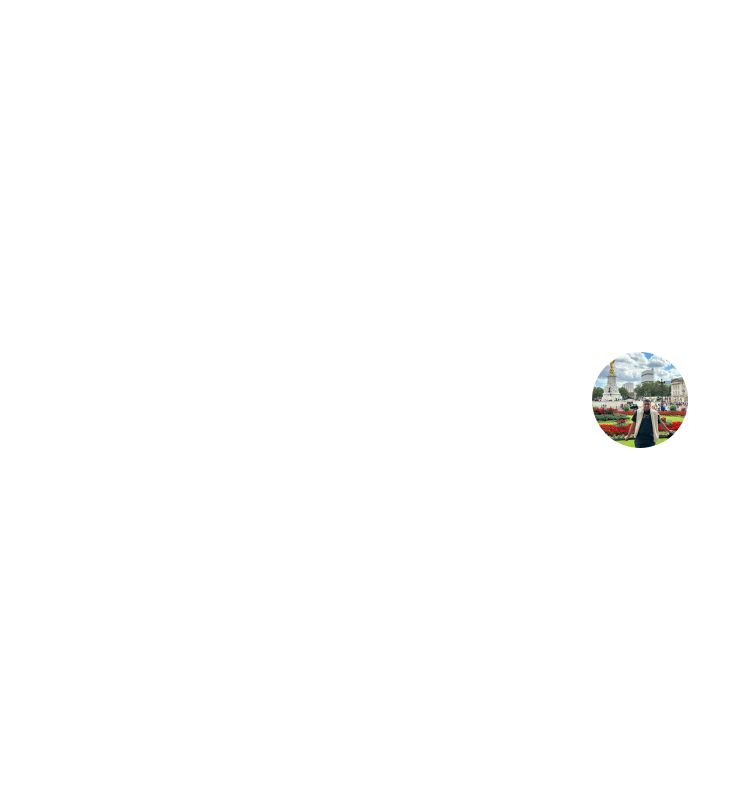
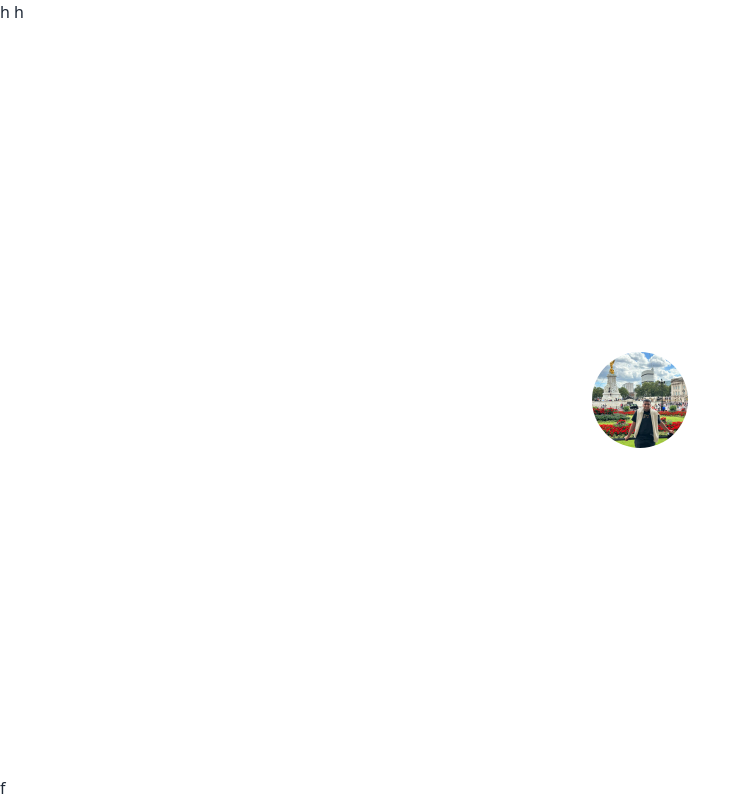
Before and after one commit to Kareemayad/Svelte_Portfolio, a SvelteKit app: page / in a window 1280 px wide. Shown: the whole page, without its empty margins (0-751 px from the left). Built offline with nearby package versions, Linux system fonts and the light colour scheme.

Commit message:
add footer and head signature Fixes #8

```diff
--- a/package.json
+++ b/package.json
@@ -3,7 +3,7 @@
 	"version": "0.0.1",
 	"private": true,
 	"scripts": {
-		"dev": "vite dev",
+		"dev": "vite dev --host",
 		"build": "vite build",
 		"preview": "vite preview",
 		"check": "svelte-kit sync && svelte-check --tsconfig ./tsconfig.json",
--- a/src/routes/+layout.svelte
+++ b/src/routes/+layout.svelte
@@ -2,4 +2,10 @@
 	import '../app.css';
 </script>
 
-<slot />
+<div class="flex flex-col h-[100dvh] h-screen">
+	<div>h h</div>
+	<div class="h-full">
+		<slot />
+	</div>
+	<div>f</div>
+</div>
--- a/src/routes/+page.svelte
+++ b/src/routes/+page.svelte
@@ -1,4 +1,4 @@
-<div class="w-full h-screen flex justify-center items-center">
+<div class="w-full h-full flex justify-center items-center">
 	<div class="avatar">
 		<div class="w-24 rounded-full">
 			<img alt="Sorty" src="Sorty.jpeg" />
```
